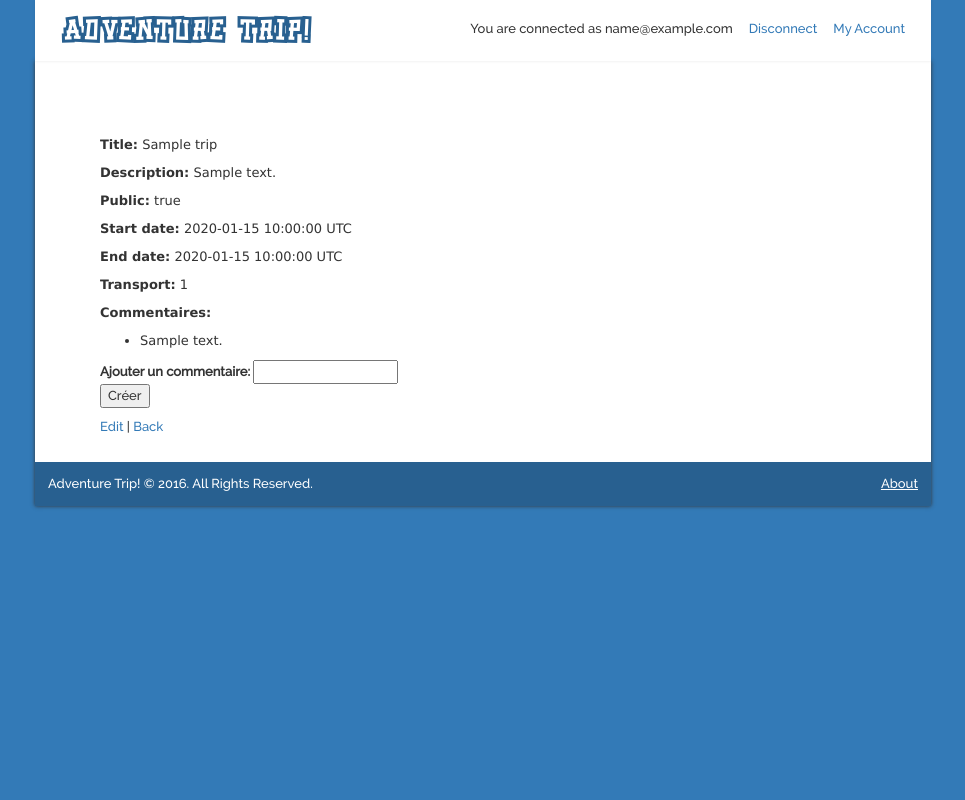
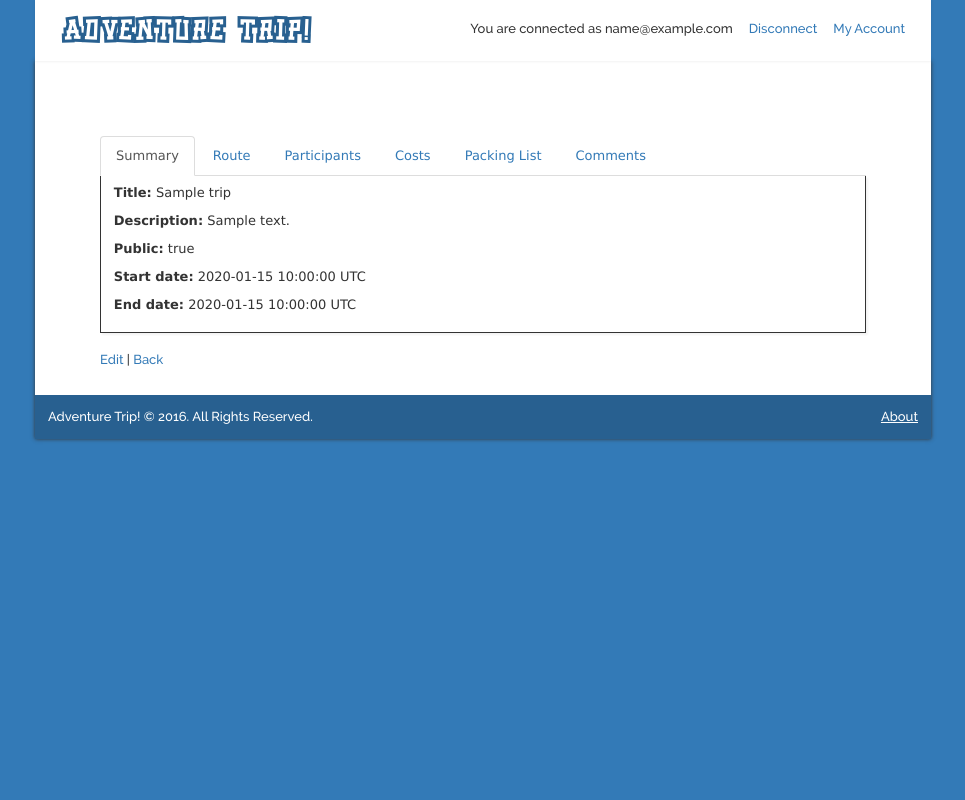
Before and after one commit to beedle-/AdventureTrip, a Rails app: page /trips/1 in a window 1280 px wide. Shown: the whole page, without its empty margins (157-1122 px from the left). Run offline with Rails 7, Linux system fonts and the light colour scheme; a user stored in the database is signed in; tables that the repository leaves empty hold one stand-in row (values such as "Sample post"); style sheets or scripts are compiled from the project's sources; some libraries are stand-ins or nearby versions.

Commit message:
Update 'show' page's GUI.

```diff
--- a/Source/app/assets/javascripts/trips.js
+++ b/Source/app/assets/javascripts/trips.js
@@ -4,11 +4,17 @@
 var MAX_STOPS = 10;
 var directionsDisplay;
 var directionsService;
+var editableMap = false;
 var map;
 var coordinatesArray = new Array();
 var markersArray = new Array();
 
 $(document).ready(function() {
+    // Set the map editable if the user is located either on the add or edit trip pages.
+    if ($("#map").length) {
+        editableMap = true;
+    }
+
     var mapAlreadyDisplayedOnce = false;
 
     // Enable tabs' actions once the page has been successfully loaded.
@@ -84,25 +90,33 @@ function initExistingPoints() {
 
 // Initialize the Google Maps' map
 function initMap() {
+    var mapObject = editableMap ? document.getElementById("map") : document.getElementById("mapTripDetails");
+
     // Initialize direction service and renderer, which will be used to calculate
     // routes between points.
     directionsService = new google.maps.DirectionsService();
+
+    if (editableMap) {
         directionsDisplay = new google.maps.DirectionsRenderer({suppressMarkers: true});
+    } else {
+        directionsDisplay = new google.maps.DirectionsRenderer();
+    }
 
     // Initialize the map.
     var mapOptions = {
         zoom: 7,
         center: new google.maps.LatLng(46.869395, 8.328190)
     }
-    map = new google.maps.Map(document.getElementById("map"), mapOptions);
+    map = new google.maps.Map(mapObject, mapOptions);
     map.setOptions({draggableCursor:'default'});
 
     // Set the map for the directions' displaying.
     directionsDisplay.setMap(map);
 
-    // Add a marker on the map when the user clicks on it.
+    // Add a marker on the map when the user clicks on it, if it is editable.
     // Also save the marker's coordinates to calculate the route.
     // Only possible if there is not more than 10 points yet.
+    if (editableMap) {
         map.addListener("click", function(e) {
             // Google Maps API doesn't allow us to have more than a maximum number
             // of points per route. This value is currently 10.
@@ -146,6 +160,7 @@ function initMap() {
                 alert("You can't exceed the maximum number of points per trip (" + MAX_STOPS + ").\nPlease remove some of them in order to be able to add some new.");
             }
         })
+    }
 
     initExistingPoints();
 }
@@ -157,10 +172,18 @@ function calcRoute() {
         // to erase it by setting the directionDisplay object's map to null.
         // Thus, we have to set the map again.
         directionsDisplay.setMap(map);
-        //var selectedMode = document.getElementById("mode").value;
-        var selectedMode = $("#trip_transport_id").find(":selected").text().toUpperCase();
+
+        var selectedMode;
         var waypoints = new Array();
         var arrival = null;
+
+        // Get the selected mode with the select value or the displayed text,
+        // depending on the current action (edit or add a trip).
+        if (editableMap) {
+            selectedMode = $("#trip_transport_id").find(":selected").text().toUpperCase();
+        } else {
+            selectedMode = $("#transport_name").text().toUpperCase();
+        }
 
         // Build the waypoints of the route, taking off the start and the
         // arrival points.
@@ -202,15 +225,15 @@ function calcRoute() {
                 directionsDisplay.setDirections(response);
             }
         });
-    } else {
+    } else if (editableMap) {
         alert("Please select at least two locations.");
     }
 }
 
 // Remove the last entered trip's stop.
 function removeLastStop() {
-    // There must be at least one stop to remove.
-    if (markersArray.length > 0) {
+    // There must be at least one stop to remove and the map must be editable.
+    if (editableMap && markersArray.length > 0) {
         // Enable the checkbox if it has been disabled before.
         $("#arrivalEqualsStart").prop("disabled", false);
         // Hide the perhaps-displayed tooltip on the checkbox.
--- a/Source/app/assets/stylesheets/trips.scss
+++ b/Source/app/assets/stylesheets/trips.scss
@@ -17,7 +17,14 @@ $stop-padding: 1em;
     border-style: none solid solid;
     border-width: medium 1px 1px;
     box-shadow: 2px 2px 2px rgba(0, 0, 0, 0.05);
+}
+
+.tabAddEdit {
     padding: 1vh 1vw 3vh 1vw;
+}
+
+.tabShow {
+    padding: 1vh 1vw;
 }
 
 .tripTable {
@@ -64,9 +71,13 @@ $stop-padding: 1em;
     width: calc(100% - 2 * #{$stop-padding});
 }
 
+.mapBase {
+    border: 1px solid black;
+    height: $map-height;
+}
+
 .map {
-    border: 1px solid black;
+    @extend .mapBase;
     float: left;
-    height: $map-height;
     width: 68%;
 }
--- a/Source/app/controllers/trips_controller.rb
+++ b/Source/app/controllers/trips_controller.rb
@@ -6,12 +6,16 @@ class TripsController < ApplicationController
   # GET /trips
   # GET /trips.json
   def index
+    if user_signed_in?
         sqlRequest = "
             SELECT *
             FROM trips AS t
             WHERE public = 1
                 OR id IN (SELECT p.trip_id FROM permissions AS p WHERE p.user_id = ?)"
         @trips = Trip.find_by_sql [sqlRequest, current_user.id]
+    else
+        @trips = Trip.where(public: 1)
+    end
   end
 
   # GET /trips/1
@@ -19,6 +23,11 @@ class TripsController < ApplicationController
   def show
     @comments = @trip.comments
     @comment = Comment.new
+
+    users_ids = Permission.select(:user_id).where(trip_id: @trip.id)
+    @users = User.where(:id => users_ids)
+
+    @transport = Transport.find(@trip.transport_id).name
   end
 
   # GET /trips/new
--- a/Source/app/views/trips/show.html.erb
+++ b/Source/app/views/trips/show.html.erb
@@ -1,5 +1,28 @@
 <p id="notice"><%= notice %></p>
 
+<!-- Add each existing waypoints as hidden fields if the user is editing a trip. -->
+<% if !@trip.new_record? %>
+  <% i = 1 %>
+  <% @trip.stops.each do |s| %>
+      <%= hidden_field_tag "waypoints[#{i - 1}][]", s.loc_lat, :id => "waypoint-#{i}-1" %>
+      <%= hidden_field_tag "waypoints[#{i - 1}][]", s.loc_lon, :id => "waypoint-#{i}-2" %>
+      <% i += 1 %>
+  <% end %>
+<% end %>
+
+<!-- Nav tabs -->
+<ul class="nav nav-tabs" id="tripTabs" role="tablist">
+  <li role="presentation" class="active"><a href="#summary" aria-controls="summary" role="tab" data-toggle="tab">Summary</a></li>
+  <li role="presentation"><a href="#route" aria-controls="route" role="tab" data-toggle="tab" id="route-tab">Route</a></li>
+  <li role="presentation"><a href="#participants" aria-controls="participants" role="tab" data-toggle="tab">Participants</a></li>
+  <li role="presentation"><a href="#costs" aria-controls="costs" role="tab" data-toggle="tab">Costs</a></li>
+  <li role="presentation"><a href="#packing" aria-controls="packing" role="tab" data-toggle="tab">Packing List</a></li>
+  <li role="presentation"><a href="#comments" aria-controls="comments" role="tab" data-toggle="tab">Comments</a></li>
+</ul>
+
+<!-- Tab panes -->
+<div class="tab-content tabShow">
+    <div role="tabpanel" class="tab-pane fade in active" id="summary">
         <p>
           <strong>Title:</strong>
           <%= @trip.title %>
@@ -24,14 +47,37 @@
           <strong>End date:</strong>
           <%= @trip.end_date %>
         </p>
+    </div>
 
+    <div role="tabpanel" class="tab-pane fade" id="route">
         <p>
           <strong>Transport:</strong>
-  <%= @trip.transport_id %>
+          <span id="transport_name"><%= @transport %></span>
         </p>
 
+        <div class="mapBase" id="mapTripDetails"></div>
+    </div>
+
+    <div role="tabpanel" class="tab-pane fade" id="participants">
+        <strong>Participants:</strong><br/>
+        <ul>
+        <% @users.each do |u| %>
+            <li><%= u.user_name %></li>
+        <% end %>
+        </ul>
+    </div>
+
+    <div role="tabpanel" class="tab-pane fade" id="costs">
+        ...
+    </div>
+
+    <div role="tabpanel" class="tab-pane fade" id="packing">
+        ...
+    </div>
+
+    <div role="tabpanel" class="tab-pane fade" id="comments">
         <p>
-  <strong>Commentaires:</strong>
+          <strong>Comments:</strong>
         </p>
 
         <ul id="comments">
@@ -48,6 +94,10 @@
             <%= f.submit "Créer" %>
           <% end %>
         </p>
+    </div>
+</div>
+
+<br/>
 
 <%= link_to 'Edit', edit_trip_path(@trip) %> |
 <%= link_to 'Back', trips_path %>
```
Also changed, not shown: Source/app/views/trips/_form.html.erb (+2 -7 lines). Lines whose indentation alone changed are shown as unchanged.
